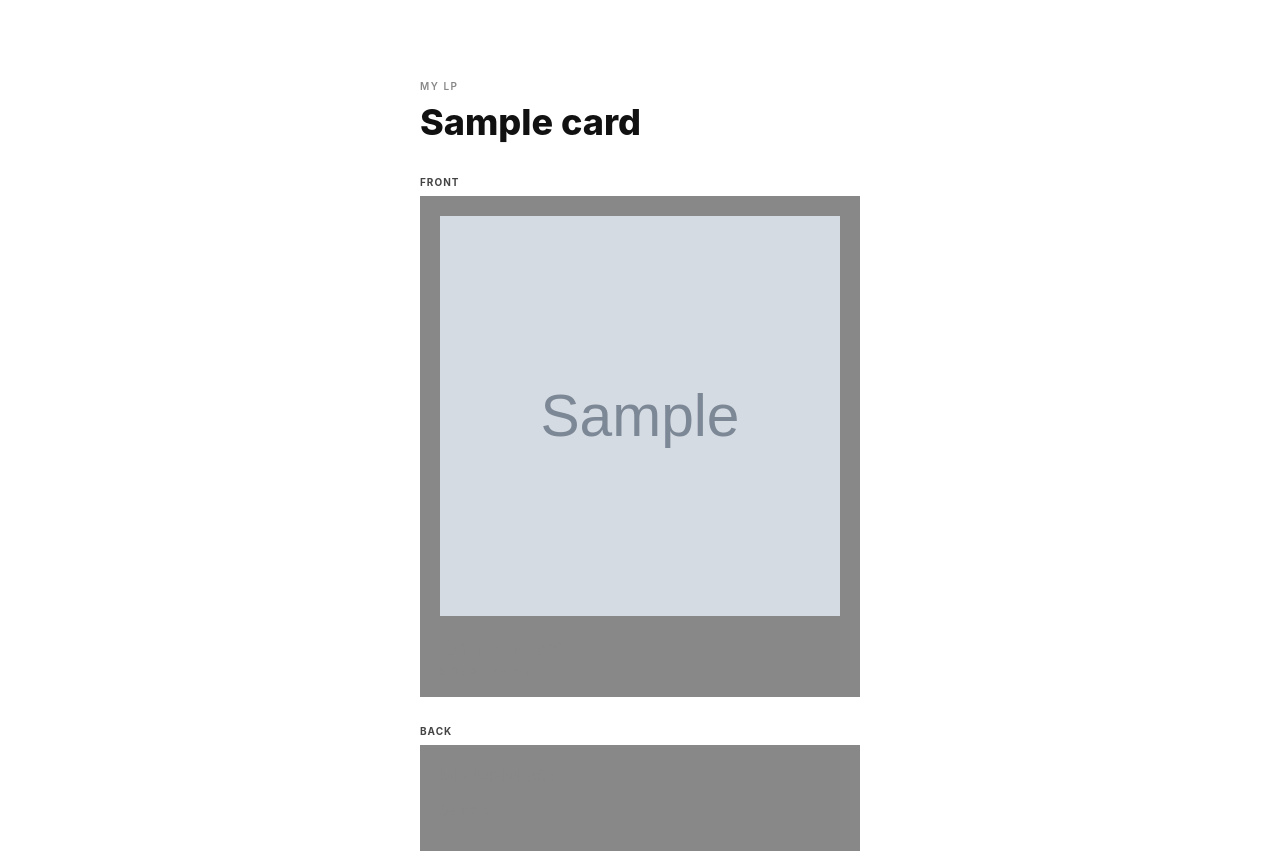
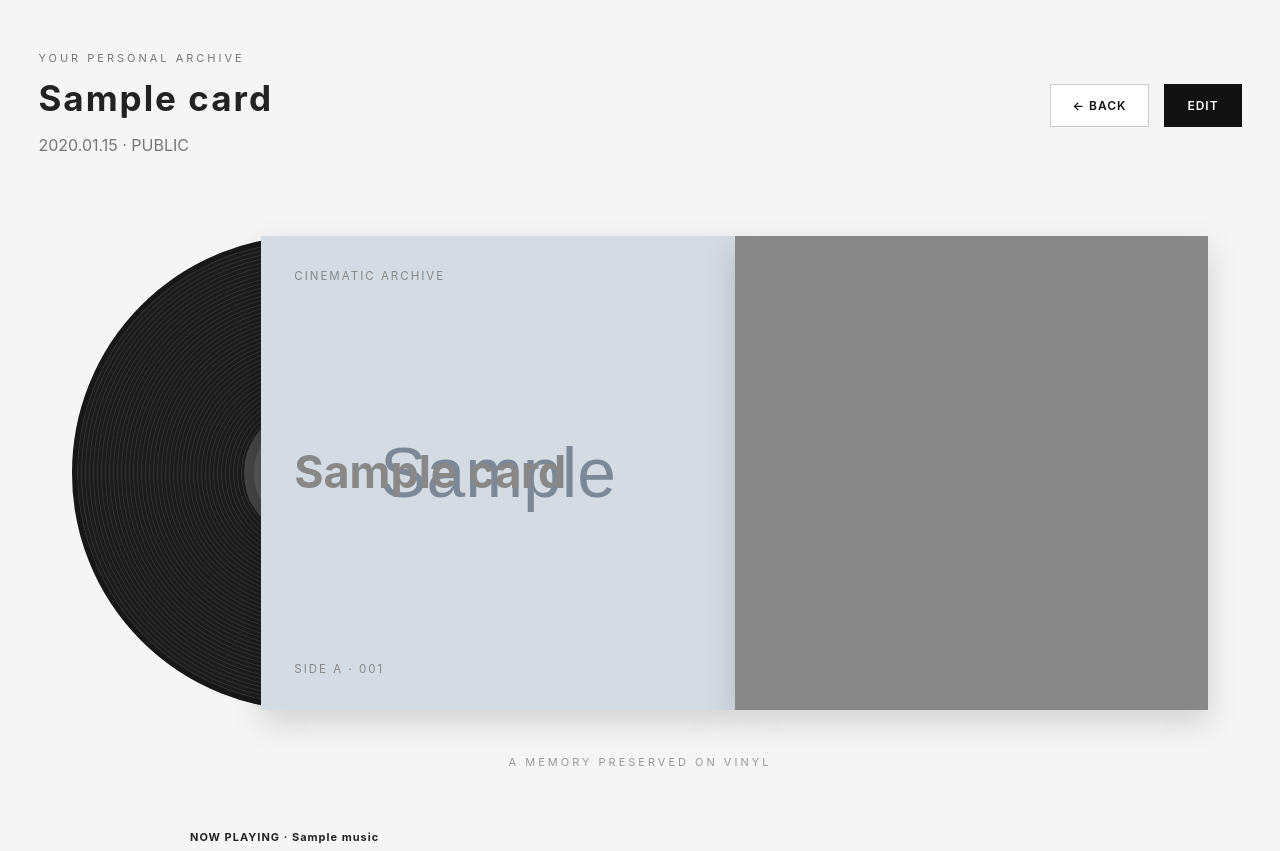
Before and after one commit to ofjrv/Cinematic-Archive, a Django app: page /cards/1/ in a window 1280 px wide. Shown: the top 851 px of the page. Run offline with Django 5.2, Linux system fonts and the light colour scheme; a user stored in the database is signed in; tables that the repository leaves empty hold one stand-in row (values such as "Sample post"); grey boxes marked "Sample" are stand-in pictures.

Commit message:
feat : 카드 상세를 LP 보기 모드로 변경 (#14)

```diff
--- a/cards/templates/cards/b_card_detail.html
+++ b/cards/templates/cards/b_card_detail.html
@@ -1,123 +1,112 @@
+{% load static %}
 <!DOCTYPE html>
 <html lang="ko">
 <head>
   <meta charset="UTF-8">
+  <meta name="viewport" content="width=device-width, initial-scale=1">
   <title>{{ card.title }} (백엔드 테스트)</title>
+  <!-- LP Editor와 같은 디자인 사용 -->
+  <link rel="stylesheet" href="{% static 'css/record-editor.css' %}">
   <style>
-    * { box-sizing: border-box; margin: 0; padding: 0; }
-    body {
-      font-family: -apple-system, "Segoe UI", sans-serif;
-      background: #fff;
-      color: #111;
+    body { margin: 0; font-family: -apple-system, "Segoe UI", sans-serif; }
+
+    /* ---- 피그마에 없어서 추가한 부분: 플레이어 + 정보 ---- */
+    .detail-extra { max-width: 900px; margin: 0 auto; }
+    .extra-label {
+      display: block; font-size: 11px; font-weight: bold;
+      letter-spacing: 1px; margin-bottom: 10px;
     }
-    .container { max-width: 480px; margin: 80px auto; padding: 0 20px; }
-
-    .eyebrow { font-size: 10px; letter-spacing: 1.5px; color: #888; font-weight: 600; }
-    .title { font-size: 36px; font-weight: 800; margin: 8px 0 32px; }
-
-    .label {
-      display: block;
-      font-size: 10px; font-weight: 700; letter-spacing: 1px; color: #444;
-      margin-bottom: 8px;
-    }
-    .section { margin-bottom: 28px; }
-
-    /* LP 앞면 */
-    .front { padding: 20px; }
-    .front-title { font-size: 24px; font-weight: 800; margin-top: 16px; }
-    .front-sub { font-size: 10px; letter-spacing: 1px; margin-top: 4px; opacity: 0.7; }
-
-    /* 표지: 뮤비형은 16:9, 앨범 커버형은 정사각형 */
-    .cover { width: 100%; aspect-ratio: 1 / 1; background: #f2f2f2; }
-    .cover img { width: 100%; height: 100%; object-fit: cover; display: block; }
-    .cover-wide { aspect-ratio: 16 / 9; }
-
-    /* LP 뒷면 */
-    .back { padding: 20px; min-height: 160px; }
-    .back-title { font-size: 18px; font-weight: 800; margin-bottom: 12px; }
-    .back-memo { font-size: 14px; line-height: 1.7; }
-
-    /* 유튜브 플레이어 */
-    .player { width: 100%; aspect-ratio: 16 / 9; border: 0; }
-
-    .info { border-top: 1px solid #eee; }
+    .player { width: 100%; aspect-ratio: 16 / 9; border: 0; display: block; }
+    .listen-link { margin: 10px 0 40px; font-size: 12px; text-align: right; }
+    .listen-link a { color: #888; }
+    .info { border-top: 1px solid #e3e3e3; }
     .info-row {
       display: flex; justify-content: space-between;
-      padding: 14px 4px; border-bottom: 1px solid #eee;
-      font-size: 13px;
+      padding: 14px 4px; border-bottom: 1px solid #e3e3e3; font-size: 13px;
     }
     .info-row span:first-child { color: #888; }
-
-    .btn {
-      display: block; height: 48px; line-height: 48px; margin-top: 32px;
-      background: #111; color: #fff; text-align: center; text-decoration: none;
-      font-size: 11px; font-weight: 700; letter-spacing: 1.5px;
-    }
   </style>
 </head>
 <body>
+<!-- view-mode: 프론트 CSS의 '감상 모드' -->
+<main class="lp-editor view-mode">
   <div class="container">
-    <p class="eyebrow">MY LP</p>
-    <h1 class="title">{{ card.title }}</h1>
 
-    <!-- LP 앞면: 저장한 배경색·글자색 적용 -->
-    <div class="section">
-      <span class="label">FRONT</span>
-      <div class="front" style="background: {{ card.front_bg_color }}; color: {{ card.front_text_color }};">
-        <div class="cover {% if not card.cover_image and not card.music.is_square %}cover-wide{% endif %}">
-          {% if card.cover_image %}
-            <img src="{{ card.cover_image.url }}" alt="표지 이미지">
-          {% elif card.music.cover_url %}
-            <img src="{{ card.music.cover_url }}" alt="음악 썸네일">
-          {% endif %}
+    <!-- 상단 -->
+    <div class="editor-header">
+      <div>
+        <p class="editor-label">YOUR PERSONAL ARCHIVE</p>
+        <h1>{{ card.title }}</h1>
+        <p>{{ card.created_at|date:"Y.m.d" }} · {% if card.is_public %}PUBLIC{% else %}PRIVATE{% endif %}</p>
       </div>
-        <p class="front-title">{{ card.title }}</p>
-        <p class="front-sub">SIDE A · {{ card.get_front_template_display }}</p>
+      <div class="editor-actions">
+        <a href="{% url 'gallery:my_gallery' %}" class="back-button">← Back</a>
+        <a href="{% url 'cards:card_update' card.id %}" id="saveButton">Edit</a>
       </div>
     </div>
 
-    <!-- LP 뒷면: 메모 + 뒷면 색 -->
-    <div class="section">
-      <span class="label">BACK</span>
-      <div class="back" style="background: {{ card.back_bg_color }}; color: {{ card.back_text_color }};">
-        <p class="back-title">MY MEMORY</p>
-        <p class="back-memo">{{ card.memo|default:"(메모 없음)"|linebreaksbr }}</p>
+    <!-- LP (에디터 미리보기와 같은 구조, 저장된 값으로 채움) -->
+    <section class="lp-preview">
+      <div class="lp-display">
+        <div class="vinyl-record"><div class="vinyl-label"></div></div>
+
+        <!-- 앞면: 표지는 직접 올린 이미지 > 음악 썸네일 순서 -->
+        <div class="lp-cover lp-front template-{{ card.front_template }}"
+             style="background-color: {{ card.front_bg_color }}; color: {{ card.front_text_color }};
+                    {% if card.cover_image %}background-image: url('{{ card.cover_image.url }}');
+                    {% elif card.music.cover_url %}background-image: url('{{ card.music.cover_url }}');{% endif %}">
+          <div class="cover-content">
+            <span class="cover-small-text">CINEMATIC ARCHIVE</span>
+            <h2>{{ card.title }}</h2>
+            <span class="cover-number">SIDE A · 001</span>
           </div>
         </div>
 
-    <!-- 유튜브 플레이어 -->
+        <!-- 뒷면 -->
+        <div class="lp-cover lp-back"
+             style="background-color: {{ card.back_bg_color }}; color: {{ card.back_text_color }};">
+          <div class="back-content">
+            <span class="back-label">PERSONAL RECORD</span>
+            <h2>MY MEMORY</h2>
+            <p id="previewMemo">{{ card.memo|default:"(메모 없음)" }}</p>
+            <span class="back-footer">CINEMATIC ARCHIVE</span>
+          </div>
+        </div>
+      </div>
+      <p class="preview-caption">A MEMORY PRESERVED ON VINYL</p>
+    </section>
+
+    <!-- 플레이어 + 정보 -->
+    <section class="detail-extra">
       {% if card.music.video_id %}
-      <div class="section">
-        <span class="label">NOW PLAYING · {{ card.music.music_title }}</span>
+        <span class="extra-label">NOW PLAYING · {{ card.music.music_title }}</span>
         <iframe class="player"
                 src="https://www.youtube.com/embed/{{ card.music.video_id }}"
                 title="{{ card.music.music_title }}"
                 allow="autoplay; encrypted-media; picture-in-picture"
                 referrerpolicy="strict-origin-when-cross-origin"
                 allowfullscreen></iframe>
-      </div>
+        <!-- 재생이 막힌 영상이어도 유튜브에서 들을 수 있게 -->
+        <p class="listen-link"><a href="https://www.youtube.com/watch?v={{ card.music.video_id }}" target="_blank" rel="noopener">YouTube에서 듣기 ↗</a></p>
       {% endif %}
 
       <div class="info">
         <div class="info-row">
           <span>음악</span>
-        <span>{{ card.music.artist }}</span>
+          <span>{{ card.music.music_title }} · {{ card.music.artist }}</span>
         </div>
         <div class="info-row">
           <span>공개 여부</span>
-        <span>{% if card.is_public %}공개{% else %}나만 보기{% endif %}</span>
-      </div>
-      <div class="info-row">
-        <span>작성자</span>
-        <span>{{ card.user }}</span>
+          <span>{% if card.is_public %}공개 (친구에게 보여요){% else %}나만 보기{% endif %}</span>
         </div>
         <div class="info-row">
           <span>만든 날짜</span>
           <span>{{ card.created_at|date:"Y.m.d H:i" }}</span>
         </div>
       </div>
+    </section>
 
-    <a href="{% url 'cards:card_create' %}" class="btn">NEW LP</a>
   </div>
+</main>
 </body>
 </html>
```
Lines whose indentation alone changed are shown as unchanged.
